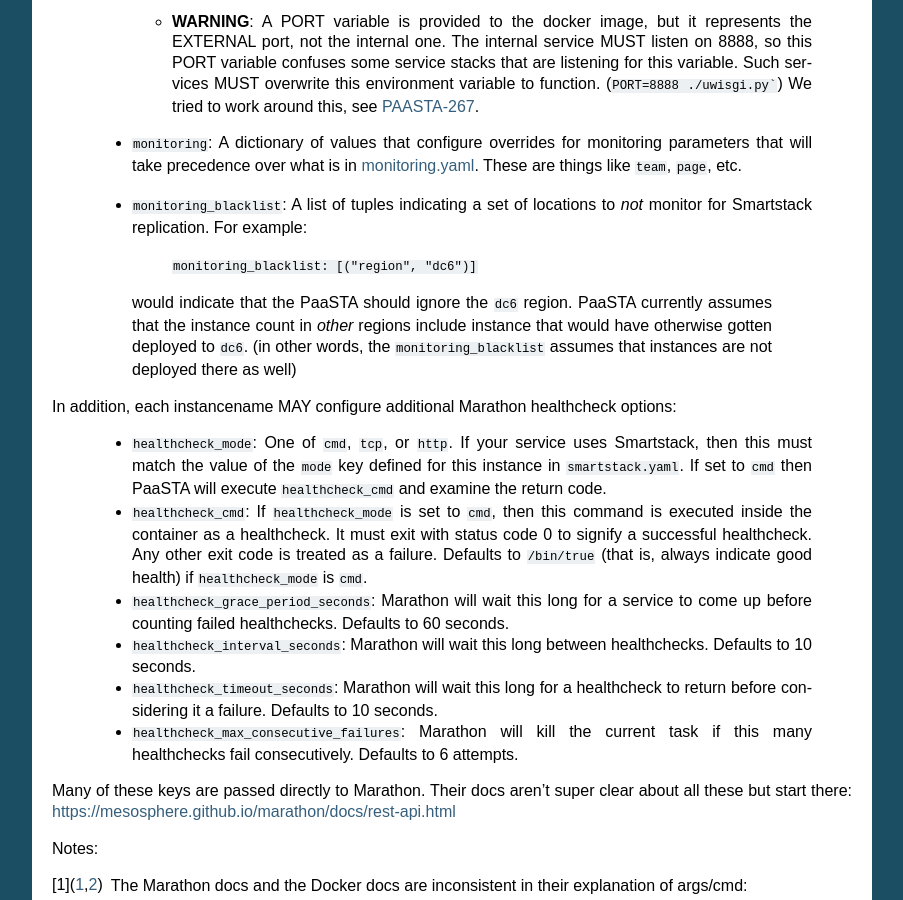
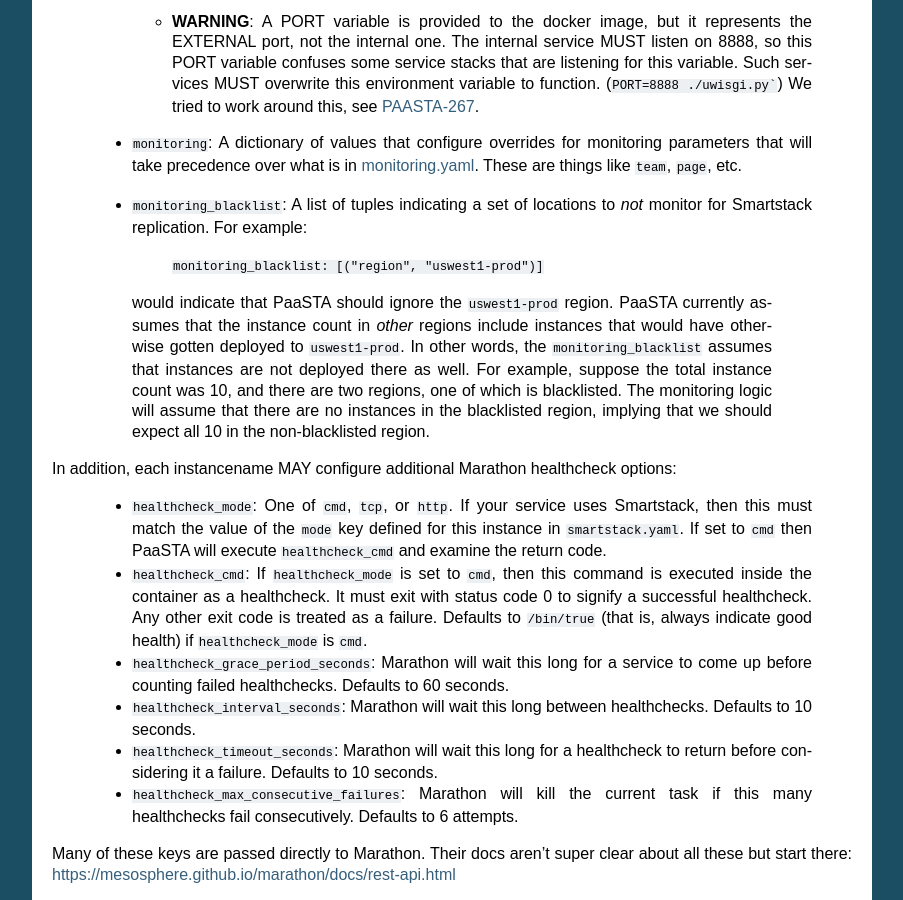
Before and after one commit to Yelp/paasta, a Sphinx documentation site: the page built from docs/source/yelpsoa_configs.rst, in a window 1280 px wide and 900 px high, scrolled down 1123 px. Shown: the whole window, without its empty margins (198-1101 px from the left). Built offline with Sphinx 7.4.7, drawn with Linux system fonts in a browser that asks for light colours; pages that are not in the unit, such as notebooks, are missing from menus.

Commit message:
Adjustments for review feedback

```diff
--- a/docs/source/yelpsoa_configs.rst
+++ b/docs/source/yelpsoa_configs.rst
@@ -52,12 +52,15 @@ Top level keys are instancenames, e.g. ``main`` and ``canary``. Each instancenam
   * ``monitoring_blacklist``: A list of tuples indicating a set of locations to
     *not* monitor for Smartstack replication. For example:
 
-      ``monitoring_blacklist: [("region", "dc6")]``
+      ``monitoring_blacklist: [("region", "uswest1-prod")]``
 
-   would indicate that the PaaSTA should ignore the ``dc6`` region. PaaSTA currently
-   assumes that the instance count in *other* regions include instance that would
-   have otherwise gotten deployed to ``dc6``. (in other words, the ``monitoring_blacklist``
-   assumes that instances are not deployed there as well)
+   would indicate that PaaSTA should ignore the ``uswest1-prod`` region. PaaSTA currently
+   assumes that the instance count in *other* regions include instances that would
+   have otherwise gotten deployed to ``uswest1-prod``. In other words, the ``monitoring_blacklist``
+   assumes that instances are not deployed there as well. For example, suppose the total
+   instance count was 10, and there are two regions, one of which is blacklisted.
+   The monitoring logic will assume that there are no instances in the blacklisted region,
+   implying that we should expect all 10 in the non-blacklisted region.
 
 In addition, each instancename MAY configure additional Marathon healthcheck options:
 
```
Also changed, not shown: 2 other files.
